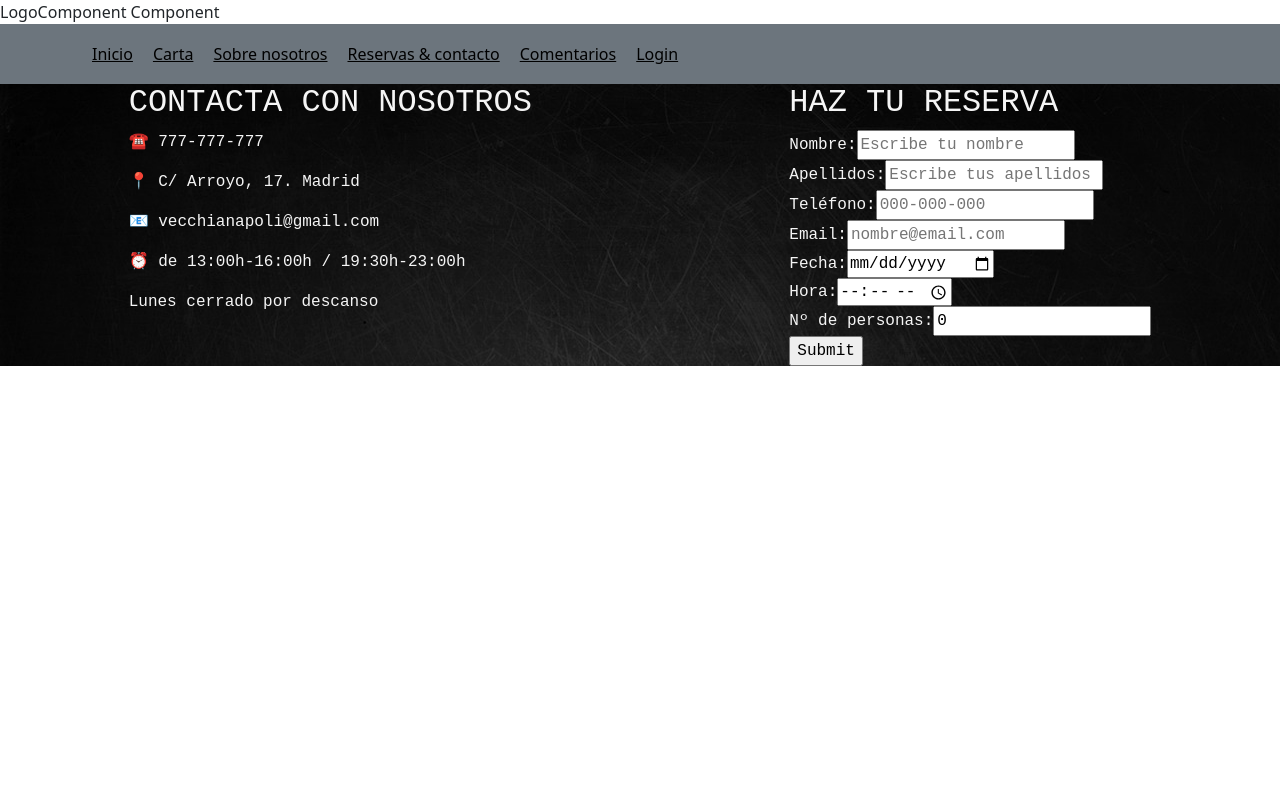
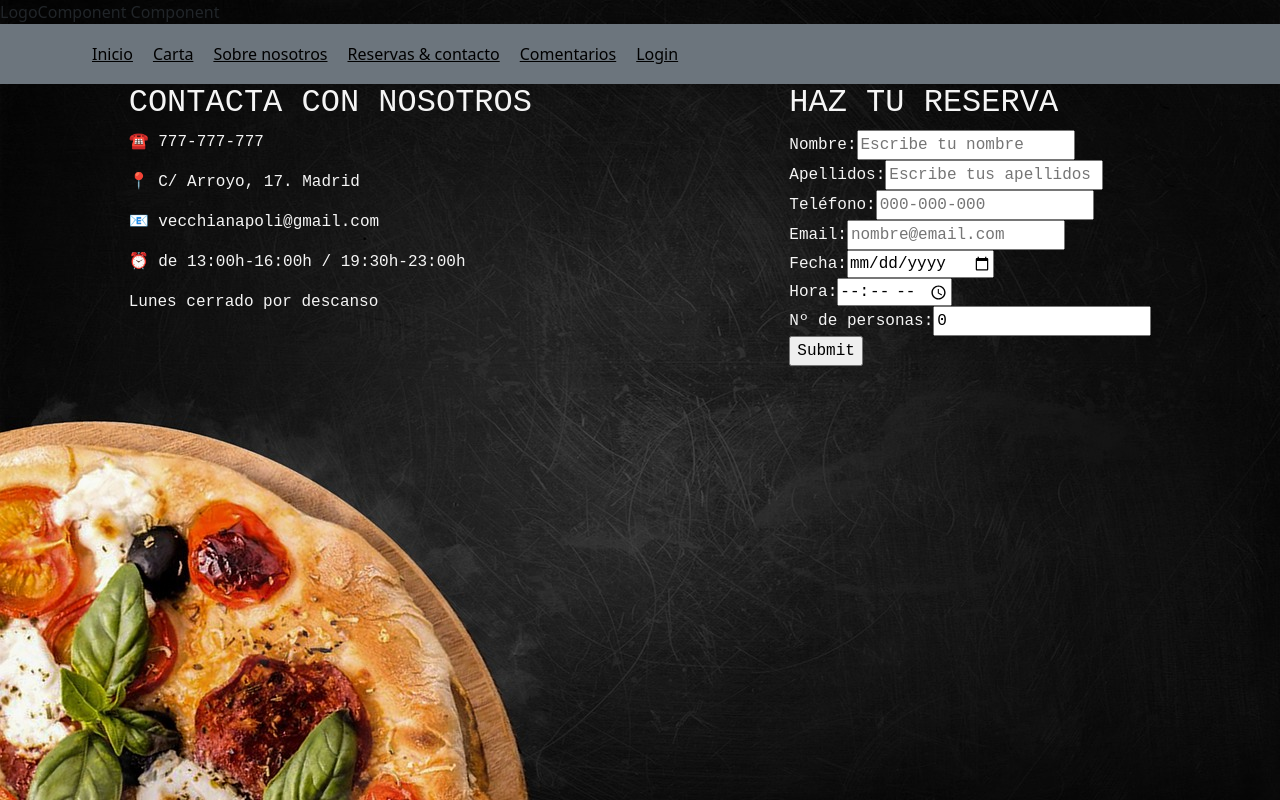
Before and after one commit to ana-caballero-f/pizzeria-proyecto-react, a React (Create React App) app: page /reservas in a window 1280 px wide. Built offline with nearby package versions, Linux system fonts and the light colour scheme.

Commit message:
Ajustando imagen de fondo para el componente reservas

```diff
--- a/src/components/ReservasComponent/ReservasComponent.module.scss
+++ b/src/components/ReservasComponent/ReservasComponent.module.scss
@@ -1,9 +1,16 @@
+body {
+    background-image: url("../../assets/images/contacto.jpg");
+    background-size: cover;
+}
+
 .ReservasComponent {
     display: flex;
     justify-content:space-around;
-    background-image: url("../../assets/images/contacto.jpg");
-    background-size: cover;
+
     color:whitesmoke;
     font-family: monospace;
+    width: 100%;
+    height: 100%;
+
 
 }
--- a/src/index.css
+++ b/src/index.css
@@ -1,3 +1,4 @@
+/*
 body {
   margin: 0;
   font-family: -apple-system, BlinkMacSystemFont, 'Segoe UI', 'Roboto', 'Oxygen',
@@ -11,3 +12,4 @@ code {
   font-family: source-code-pro, Menlo, Monaco, Consolas, 'Courier New',
     monospace;
 }
+*/
```
Also changed, not shown: src/assets/images/contacto2jpg.jpg (added).
